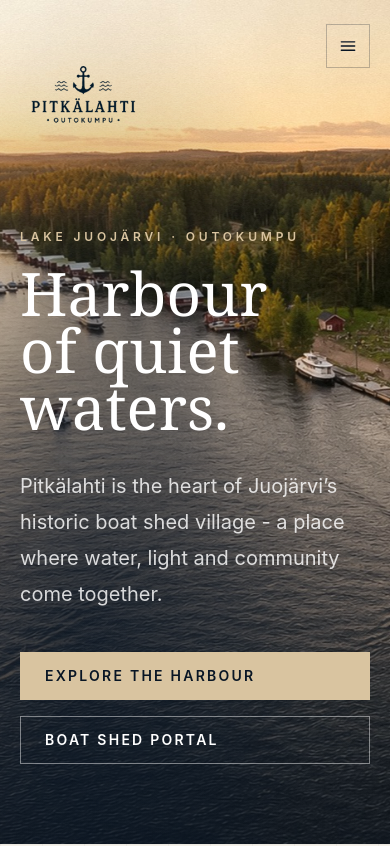
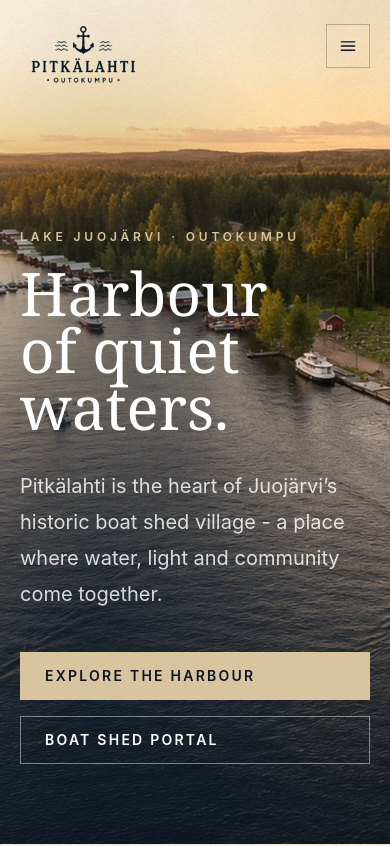
Before and after one commit to elvesofmatrix/pitkalahti, a Next.js app: page /en in a window 390 px wide. Shown: the top 846 px of the page. Built offline with nearby package versions, Linux system fonts and the light colour scheme.

Commit message:
Refine mobile header logo position

```diff
--- a/src/components/SiteHeader.tsx
+++ b/src/components/SiteHeader.tsx
@@ -202,7 +202,7 @@ export function SiteHeader({ locale, pageKey }: SiteHeaderProps) {
             width={400}
             height={216}
             priority
-            className="absolute left-0 top-1/2 w-[7.75rem] origin-left -translate-y-1/2 object-contain transition-[opacity,transform] duration-300 motion-reduce:transition-none [--full-logo-drop:80px] sm:w-[9.25rem] lg:w-[10.5rem] lg:[--full-logo-drop:45px]"
+            className="absolute left-0 top-1/2 w-[7.75rem] origin-left -translate-y-1/2 object-contain transition-[opacity,transform] duration-300 motion-reduce:transition-none [--full-logo-drop:40px] sm:w-[9.25rem] lg:w-[10.5rem] lg:[--full-logo-drop:45px]"
             style={{
               opacity: fullLogoOpacity,
               transform: `translateY(-50%) translateY(calc(var(--full-logo-drop) * ${1 - displayProgress} - ${6 * displayProgress}px)) scale(${1 - displayProgress * 0.08})`
```
